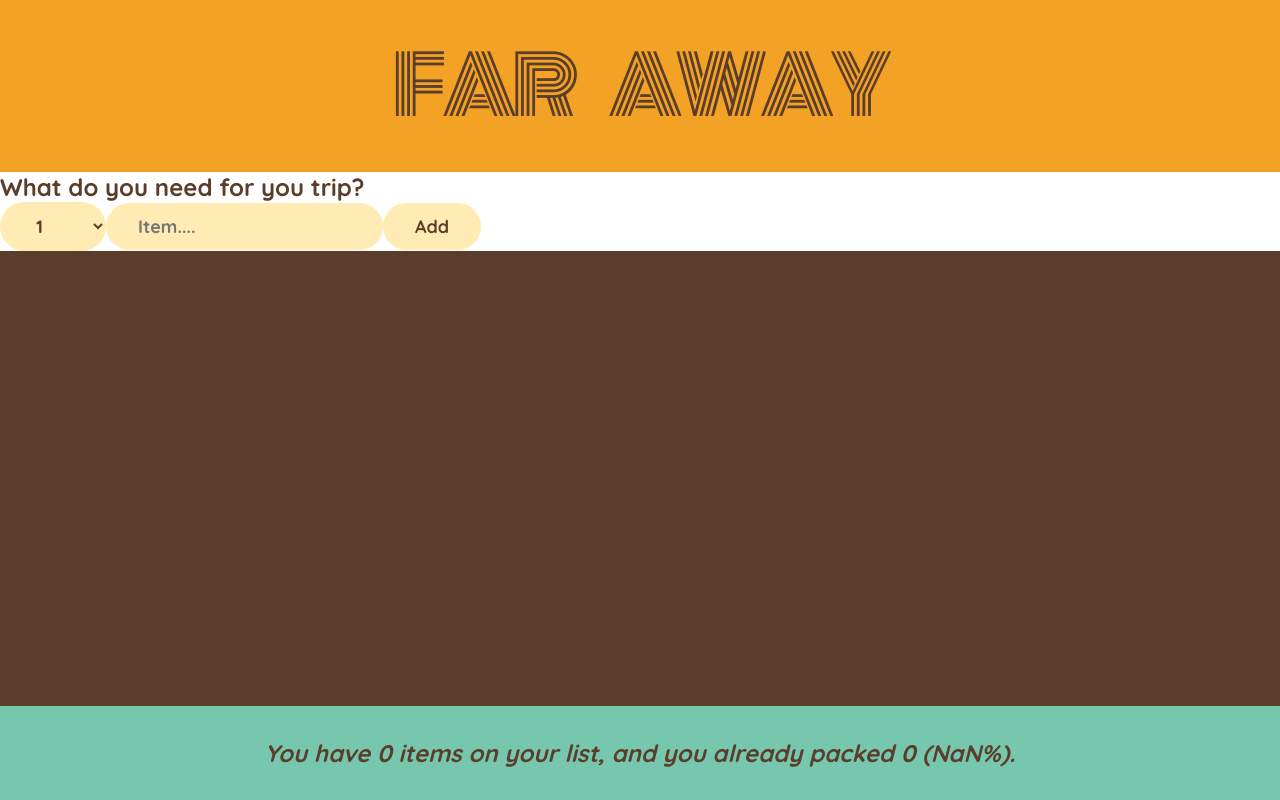
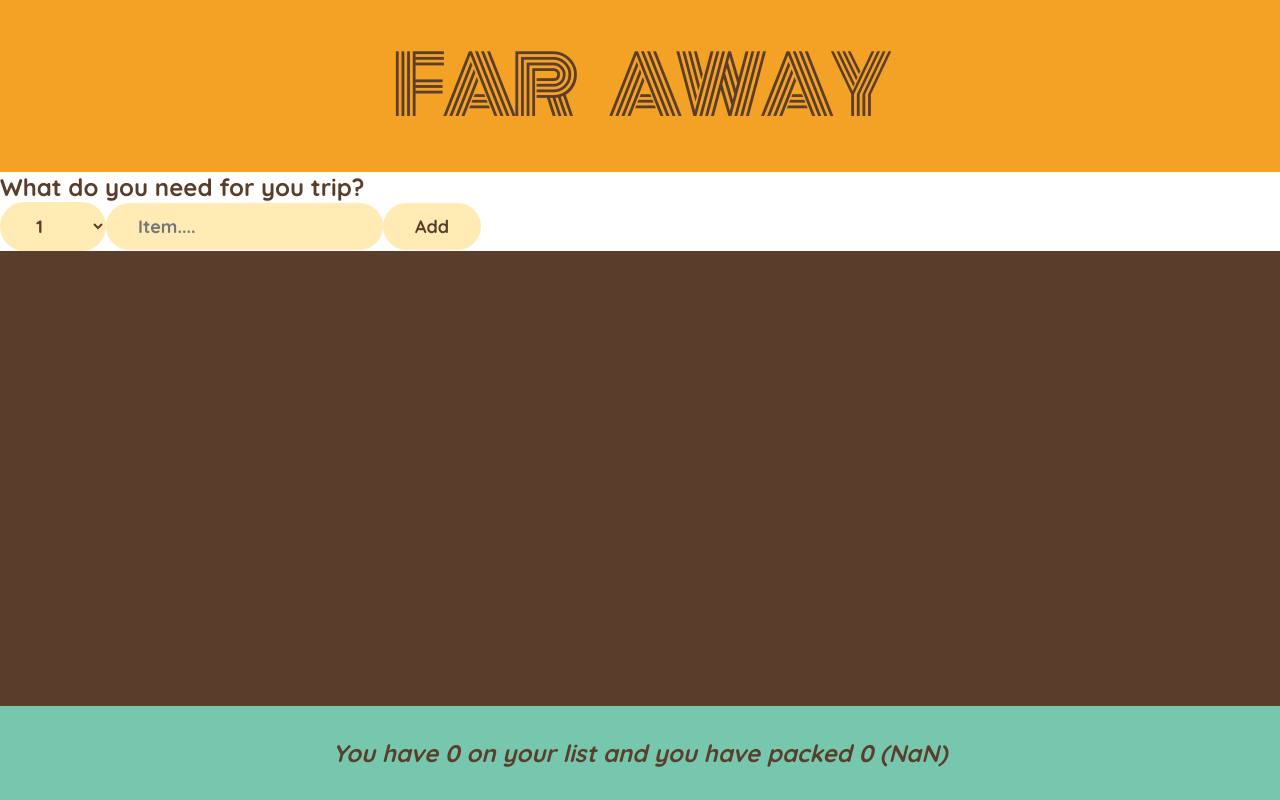
Before and after one commit to HarunaZakaria/Hackerboost, a React (Vite) app in the folder travel/: page / in a window 1280 px wide. Built offline with nearby package versions, Linux system fonts and the light colour scheme.

Commit message:
add update to stats

```diff
--- a/travel/src/components/Stats.jsx
+++ b/travel/src/components/Stats.jsx
@@ -10,8 +10,10 @@ export default function Stats({ items }) {
   return (
     <footer className="stats">
       <em>
-        You have {numOfItems} items on your list, and you already packed{" "}
-        {itemsPacked} ({percentage}%).
+        {percentage === 100
+          ? "You've got everyting from your list"
+          : `You have ${numOfItems} on your list and you have packed ${itemsPacked} (${percentage})`}
+
       </em>
     </footer>
   );
```
